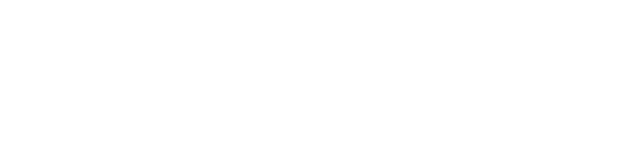
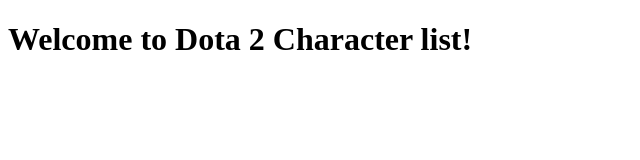
Before and after one commit to tdorjee95/phase-1-project, a plain HTML site: page index.html in a window 1280 px wide. Shown: the whole page, without its empty margins (0-640 px from the left). Drawn offline with Linux system fonts and the light colour scheme.

Commit message:
Updated commits

```diff
--- a/index.html
+++ b/index.html
@@ -6,6 +6,8 @@
     <title>Document</title>
 </head>
 <body>
+    <h1> Welcome to Dota 2 Character list!</h1>
     <script src = "index.js"></script>
+
 </body>
 </html>
```
Also changed, not shown: 1 other file.
